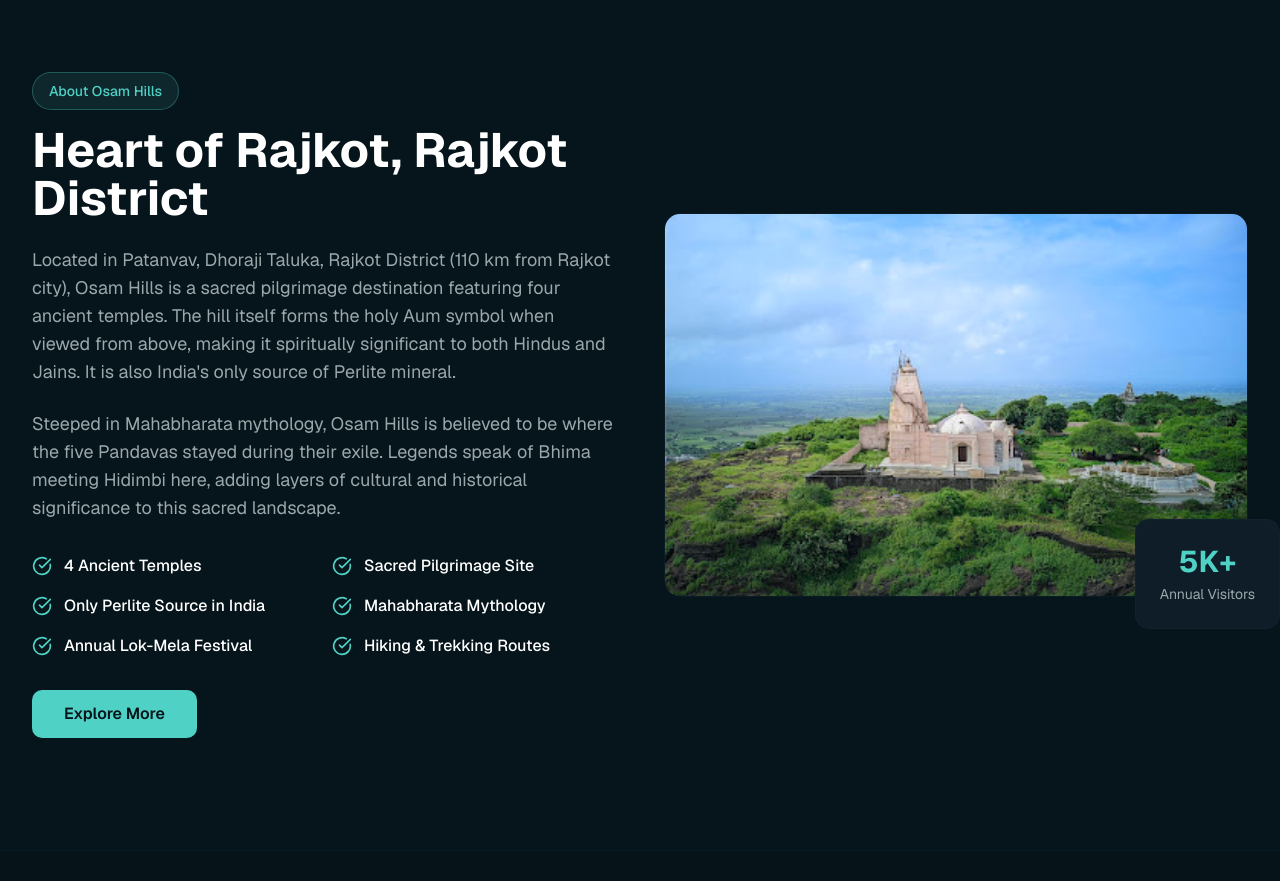
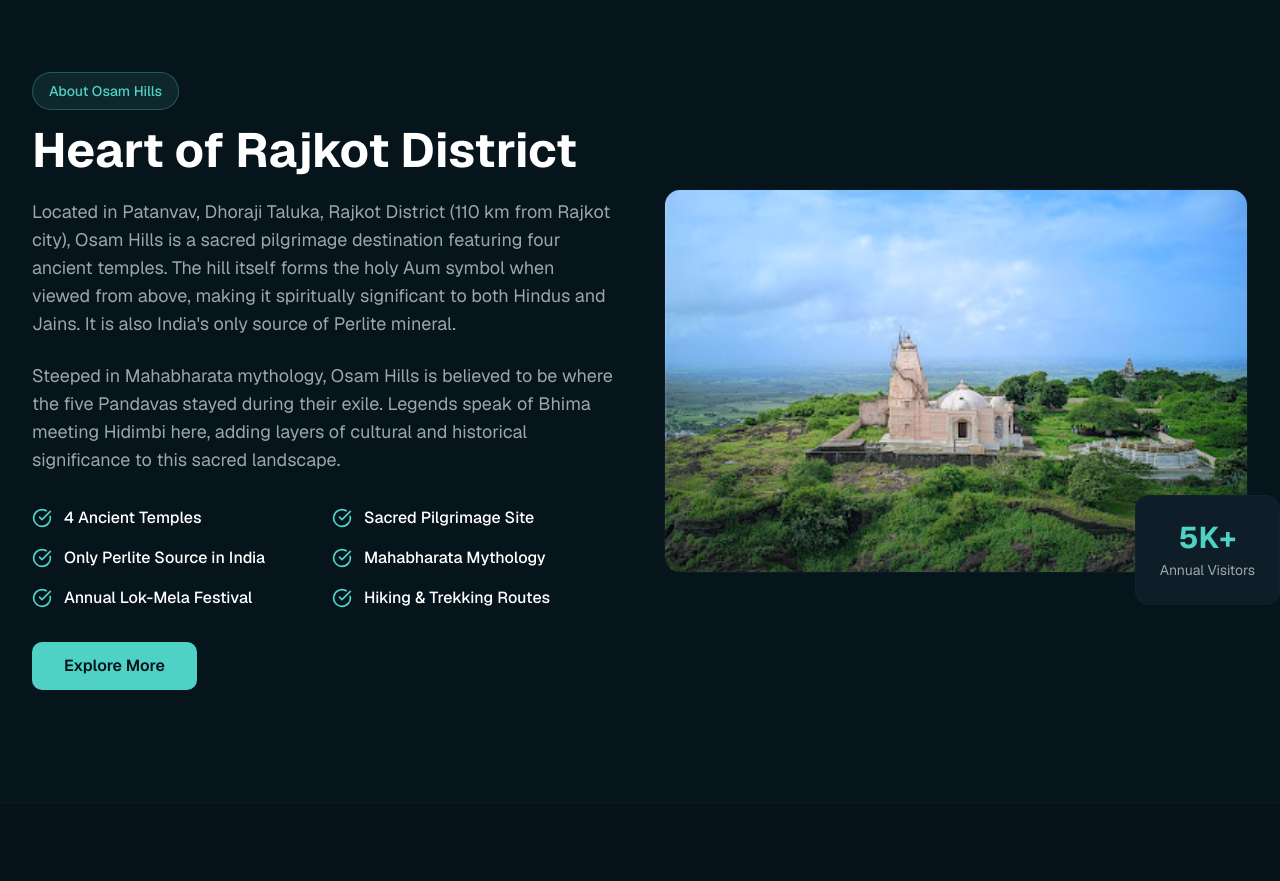
Before and after one commit to Akipatel44/OsamVista, a Next.js app: page / in a window 1280 px wide. Shown: the part 920-1801 px from the top of the page. Built offline with nearby package versions, Linux system fonts and the light colour scheme.

Commit message:
Fix heading text in About section for clarity

```diff
--- a/components/about.tsx
+++ b/components/about.tsx
@@ -30,7 +30,7 @@ export function About() {
             </span>
 
             <h2 className="text-4xl sm:text-5xl font-bold text-white mb-6">
-              Heart of Rajkot, Rajkot District
+              Heart of Rajkot District
             </h2>
 
             <p className="text-muted text-lg mb-6">
```
